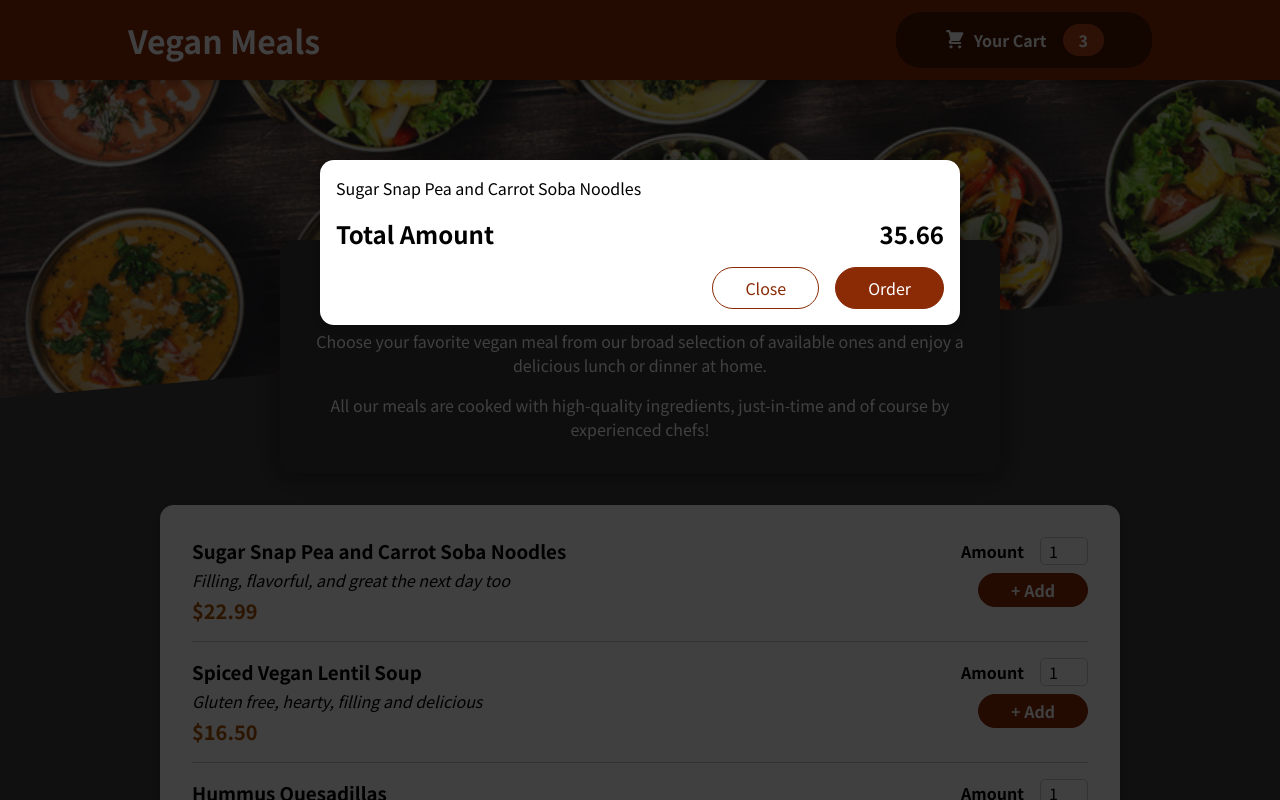
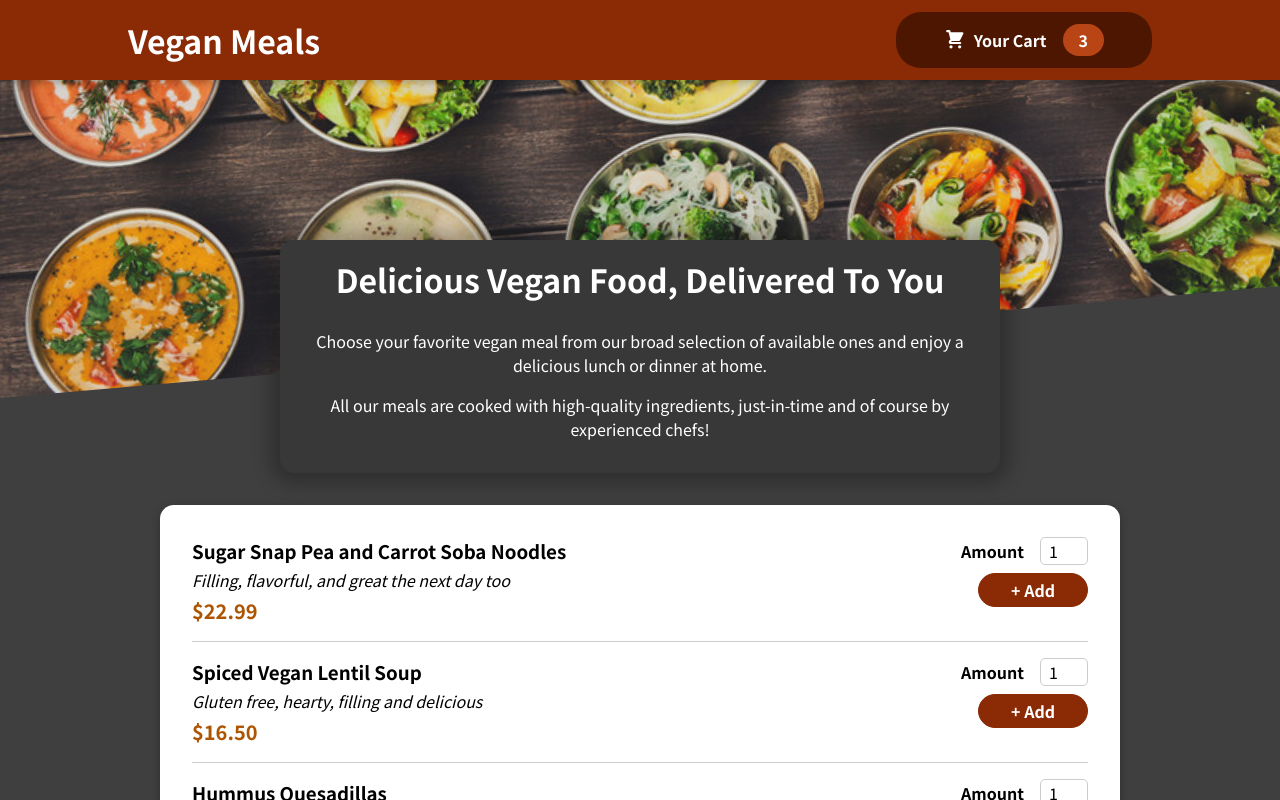
Before and after one commit to ilkyazar/react-complete-guide-food-order-app, a React (Create React App) app: page / in a window 1280 px wide. Shown: the top 800 px of the page. Built offline with nearby package versions, Linux system fonts and the light colour scheme.

Commit message:
handle show and hide cart

```diff
--- a/src/App.js
+++ b/src/App.js
@@ -1,14 +1,24 @@
-import { Fragment } from 'react';
+import { Fragment, useState } from 'react';
 
 import Header from './components/Layout/Header';
 import Meals from './components/Meals/Meals';
 import Cart from './components/Cart/Cart';
 
 function App() {
+  const [cartIsShown, setCartIsShown] = useState(false);
+
+  const showCartHandler = () => {
+    setCartIsShown(true);
+  };
+
+  const hideCartHandler = () => {
+    setCartIsShown(false);
+  };
+
   return (
     <Fragment>
-      <Cart />
-      <Header />
+      {cartIsShown && <Cart onClose={hideCartHandler} />}
+      <Header onShowCart={showCartHandler} />
       <main>
         <Meals />
       </main>
--- a/src/components/Cart/Cart.js
+++ b/src/components/Cart/Cart.js
@@ -18,14 +18,19 @@
   );
 
   return (
-    <Modal>
+    <Modal onClose={props.onClose}>
       {cartItems}
       <div className={classes.total}>
         <span>Total Amount</span>
-        <span>35.66</span>
+        <span>35.62</span>
       </div>
       <div className={classes.actions}>
-        <button className={classes['button--alt']}>Close</button>
+        <button
+          className={classes['button--alt']}
+          onClick={props.onClose}
+        >
+          Close
+        </button>
         <button className={classes.button}>Order</button>
       </div>
     </Modal>
--- a/src/components/Layout/Header.js
+++ b/src/components/Layout/Header.js
@@ -9,7 +9,7 @@
     <Fragment>
       <header className={classes.header}>
         <h1>Vegan Meals</h1>
-        <HeaderCartButton />
+        <HeaderCartButton onClick={props.onShowCart} />
       </header>
       <div className={classes['main-image']}>
         <img
--- a/src/components/Layout/HeaderCartButton.js
+++ b/src/components/Layout/HeaderCartButton.js
@@ -3,7 +3,7 @@
 
 const HeaderCartButton = (props) => {
   return (
-    <button className={classes.button}>
+    <button className={classes.button} onClick={props.onClick}>
       <span className={classes.icon}>
         <CartIcon />
       </span>
--- a/src/components/UI/Modal.js
+++ b/src/components/UI/Modal.js
@@ -3,7 +3,7 @@
 import classes from './Modal.module.css';
 
 const Backdrop = (props) => {
-  return <div className={classes.backdrop} />;
+  return <div className={classes.backdrop} onClick={props.onClose} />;
 };
 
 const ModalOverlay = (props) => {
@@ -19,7 +19,10 @@
 const Modal = (props) => {
   return (
     <Fragment>
-      {ReactDOM.createPortal(<Backdrop />, portalElement)}
+      {ReactDOM.createPortal(
+        <Backdrop onClose={props.onClose} />,
+        portalElement
+      )}
       {ReactDOM.createPortal(
         <ModalOverlay>{props.children}</ModalOverlay>,
         portalElement
```
